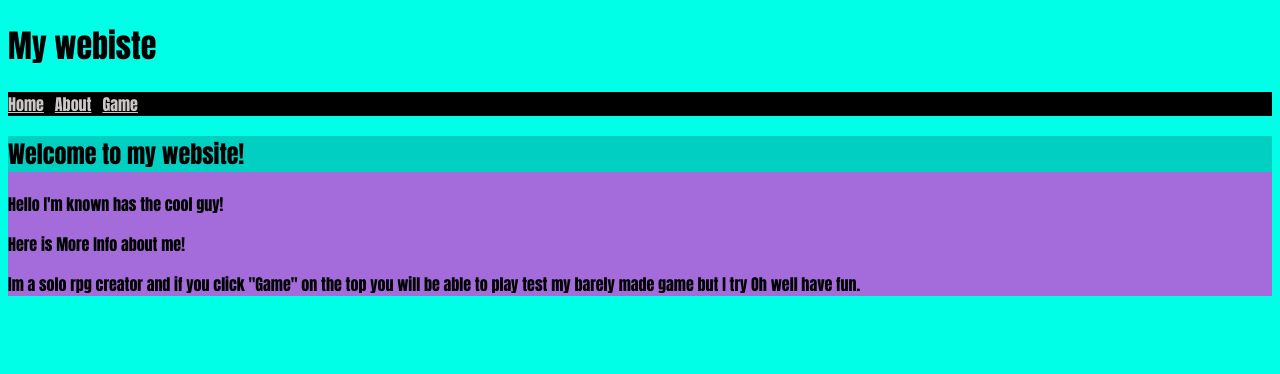
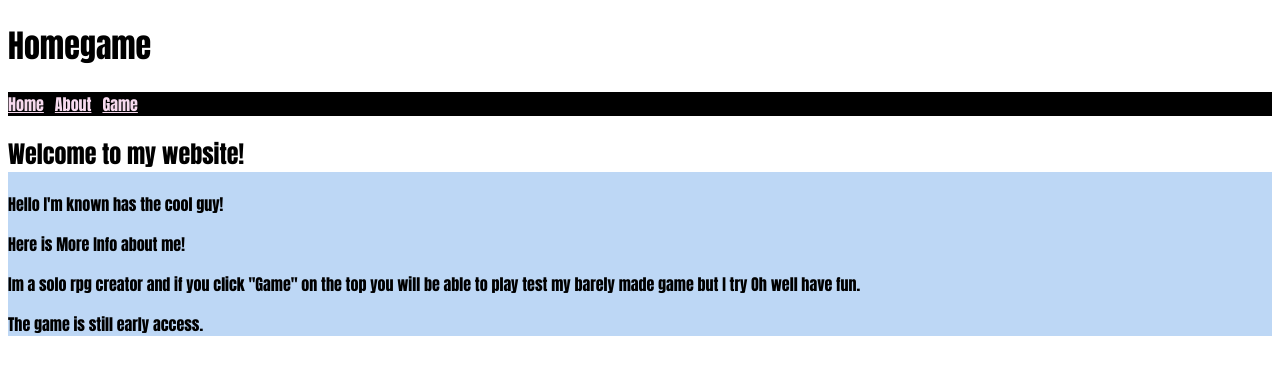
Before and after one commit to 29rsantanadelarosa-ops/29rsantanadelarosa-ops.github.io, a plain HTML site: page index.html in a window 1280 px wide. Drawn offline with Linux system fonts and the light colour scheme.

Commit message:
Upadtesystem

```diff
--- a/index.html
+++ b/index.html
@@ -4,10 +4,10 @@
 <head>
     <meta charset="UTF-8">
     <meta name="viewport" content="width=device-width, initial-scale=1.0">
-    <title>My webiste</title>
+    <title>Mygameweb</title>
     <style>
         body {
-            background-color: #00FFE7;
+            background-color: #ffffff;
             font-family: Impact, Haettenschweiler, 'Arial Narrow Bold', sans-serif;
         }
 
@@ -16,21 +16,21 @@
         }
 
         a {
-            color: #cec7c7;
+            color: #f7daef;
         }
 
         article {
-            background-color: #e433d5b7;
+            background-color: #a4c8f1b7;
         }
 
         header {
-            background-color: #00CFC1;
+            background-color: #ffffff;
         }
     </style>
 </head>
 
 <body>
-    <h1>My webiste</h1>
+    <h1>Homegame</h1>
     <nav>
         <a href="index.html">Home</a> |
         <a href="about.html">About</a> |
@@ -45,8 +45,9 @@
         <p>Hello I'm known has the cool guy!</p>
         <p> Here is More Info about me!</p>
         <p>Im a solo rpg creator and if you click "Game" on the top
-            you will be able to play test my barely made game but I try Oh well have fun.
-        </p>
+            you will be able to play test my barely made game but I try Oh well have fun. </p>
+            <p>The game is still early access.</p>
+
     </article>
 </body>
 
```
Also changed, not shown: about.html (+5 -5 lines).
